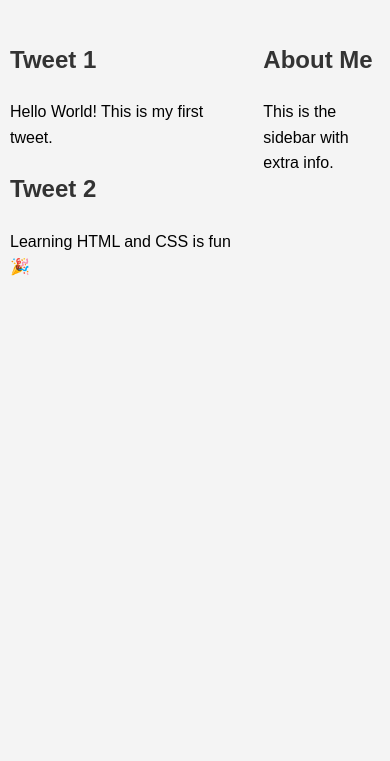
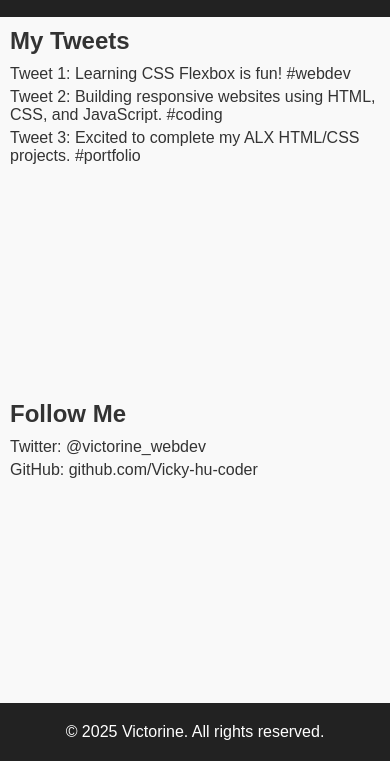
Before and after one commit to Vicky-hu-coder/alx_html_css, a plain HTML site: page css_basic/tweets.html in a window 390 px wide. Shown: the part 83-844 px from the top of the page. Drawn offline with Linux system fonts and the light colour scheme.

Commit message:
Complete ALX project: responsive Flexbox layout with base and custom styles

```diff
--- a/css_basic/base.css
+++ b/css_basic/base.css
@@ -1,21 +1,32 @@
-/* base.css - basic styling */
+/* Base styling for text and background */
 body {
-    font-family: Arial, sans-serif;
-    line-height: 1.6;
-    margin: 0;
-    padding: 0;
-    background-color: #f4f4f4;
+  background-color: #f9f9f9;
+  color: #333;
+  font-family: Arial, sans-serif;
 }
 
-h1, h2, h3 {
-    color: #333;
+header, footer {
+  background-color: #222;
+  color: #fff;
+  padding: 15px;
+  text-align: center;
 }
 
-a {
-    color: #0066cc;
-    text-decoration: none;
+h1, h2 {
+  margin: 0 0 10px 0;
 }
 
-a:hover {
-    text-decoration: underline;
+p {
+  margin: 5px 0;
 }
+
+/* Works on smartphone class for responsive behavior */
+body.works_on_smartphone main {
+  flex-direction: column;
+}
+
+body.works_on_smartphone article,
+body.works_on_smartphone aside {
+  flex: auto;
+  width: 100%;
+}
--- a/css_basic/styles.css
+++ b/css_basic/styles.css
@@ -1,30 +1,27 @@
-/* Make body a column flex container */
+/* Flexbox layout for body and main */
 body {
   display: flex;
-  flex-direction: column;
+  flex-direction: column; /* stack header, main, footer vertically */
   margin: 0;
   padding: 0;
-  height: 100vh; /* optional: make body fill the viewport */
+  height: 100vh;
   font-family: Arial, sans-serif;
 }
 
-/* Make main a row flex container */
 main {
   display: flex;
-  flex-direction: row;
+  flex-direction: row; /* article + aside side by side */
   flex: auto; /* automatic height and width */
 }
 
-/* Article takes 2/3 of main width */
 article {
-  flex: 2;
-  overflow-y: auto; /* scroll if content overflows */
+  flex: 2; /* 2/3 width */
+  overflow-y: auto;
   padding: 10px;
 }
 
-/* Aside takes 1/3 of main width */
 aside {
-  flex: 1;
-  overflow-y: auto; /* scroll if content overflows */
+  flex: 1; /* 1/3 width */
+  overflow-y: auto;
   padding: 10px;
 }
--- a/css_basic/tweets.html
+++ b/css_basic/tweets.html
@@ -2,27 +2,36 @@
 <html lang="en">
 <head>
   <meta charset="UTF-8">
-  <title>My Tweets</title>
+  <meta name="viewport" content="width=device-width, initial-scale=1.0">
+  <title>Victorine - Tweets</title>
   <link href="base.css" rel="stylesheet">
   <link href="styles.css" rel="stylesheet">
 </head>
-<body>
+<body class="works_on_smartphone">
+
   <header>
-    <h1>My Tweets</h1>
+    <h1>Victorine</h1>
+    <p>Latest Tweets & Updates</p>
   </header>
+
   <main>
     <article>
-      <h2>Tweet 1</h2>
-      <p>Hello World! This is my first tweet.</p>
-
-      <h2>Tweet 2</h2>
-      <p>Learning HTML and CSS is fun 🎉</p>
+      <h2>My Tweets</h2>
+      <p>Tweet 1: Learning CSS Flexbox is fun! #webdev</p>
+      <p>Tweet 2: Building responsive websites using HTML, CSS, and JavaScript. #coding</p>
+      <p>Tweet 3: Excited to complete my ALX HTML/CSS projects. #portfolio</p>
     </article>
 
     <aside>
-      <h2>About Me</h2>
-      <p>This is the sidebar with extra info.</p>
+      <h2>Follow Me</h2>
+      <p>Twitter: @victorine_webdev</p>
+      <p>GitHub: github.com/Vicky-hu-coder</p>
     </aside>
   </main>
+
+  <footer>
+    <p>© 2025 Victorine. All rights reserved.</p>
+  </footer>
+
 </body>
 </html>
```
